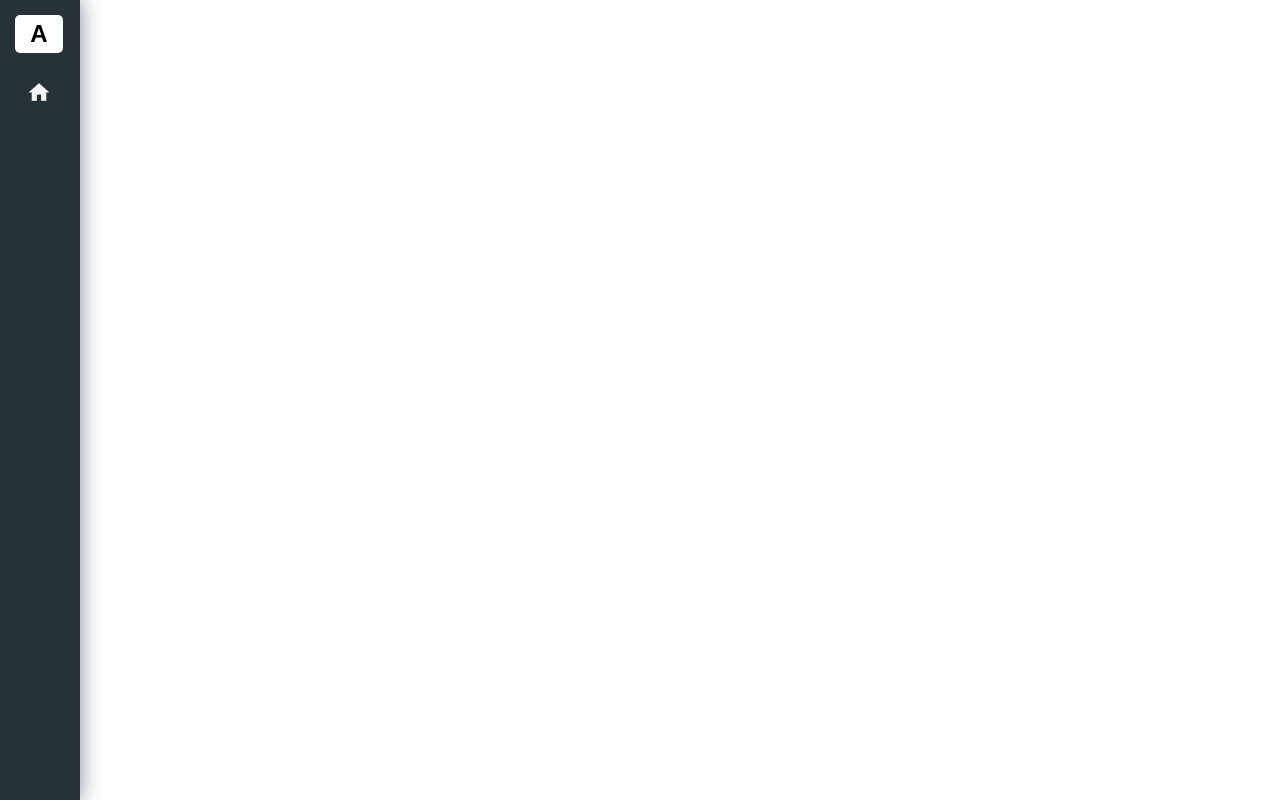
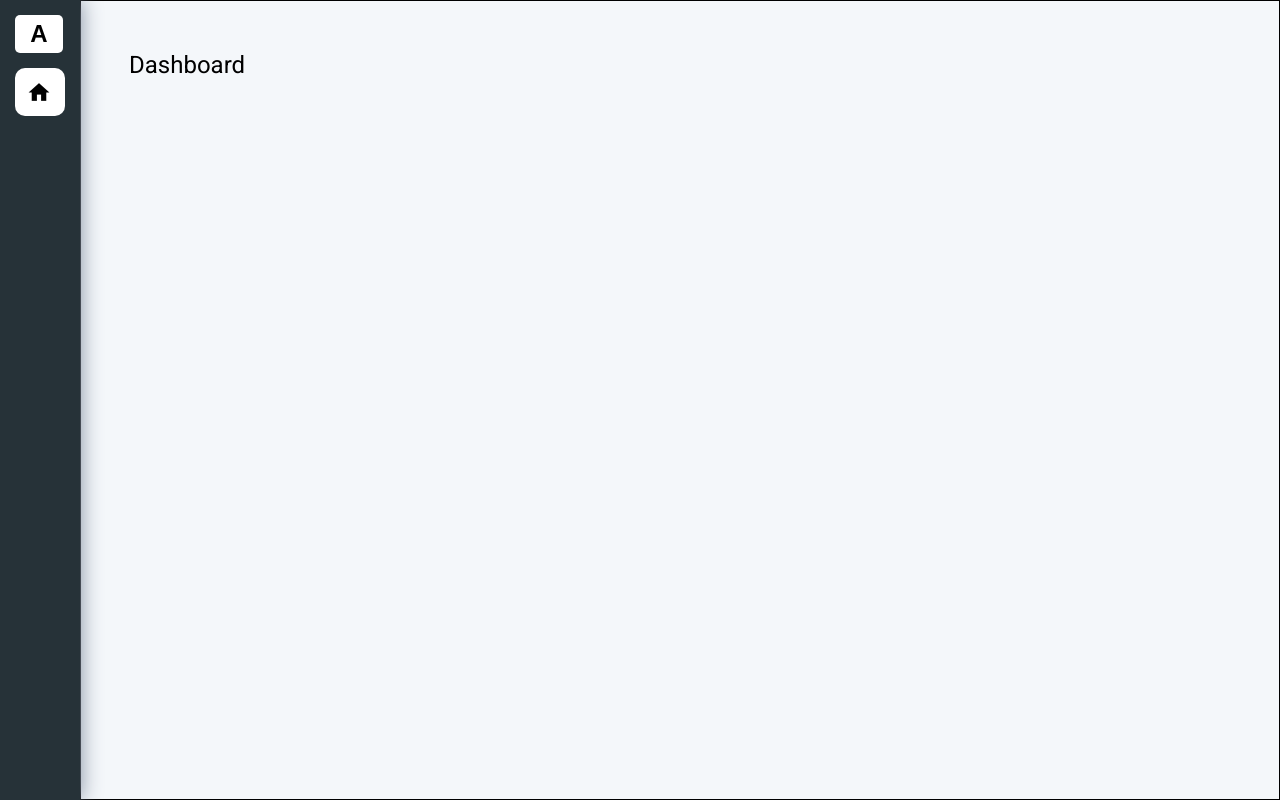
Before and after one commit to domingospawn616/responsivesidenav, an Angular app: page /dashboard in a window 1280 px wide. Before the commit this address led to /. Built offline with nearby package versions, Linux system fonts and the light colour scheme; a small style sheet from the web is missing.

Commit message:
Configuração de ativação dos links

```diff
--- a/src/app/app.component.html
+++ b/src/app/app.component.html
@@ -1 +1,4 @@
-<app-sidenav></app-sidenav>
+<app-sidenav (onToggleSideNav)="onToggleSideNav($event)"></app-sidenav>
+<app-body
+    [screenStatus]="isSideNavStatus"
+></app-body>
--- a/src/app/app.component.ts
+++ b/src/app/app.component.ts
@@ -1,14 +1,23 @@
 import { Component } from '@angular/core';
 import { RouterOutlet } from '@angular/router';
 import { SidenavComponent } from './template/sidenav/sidenav.component';
+import { SideNavToggle } from './template/sidenav/sidenavtoogle';
+import { BodyComponent } from './template/body/body.component';
 
 @Component({
   selector: 'app-root',
   standalone: true,
-  imports: [RouterOutlet, SidenavComponent],
+  imports: [RouterOutlet, SidenavComponent, BodyComponent],
   templateUrl: './app.component.html',
   styleUrl: './app.component.scss'
 })
 export class AppComponent {
   title = 'Angular Nav Bar';
+
+  isSideNavStatus: SideNavToggle = {collapsed: false, screenWidth: 0};
+
+  onToggleSideNav(data: SideNavToggle):void {
+    this.isSideNavStatus.collapsed = data.collapsed;
+    this.isSideNavStatus.screenWidth = data.screenWidth;
+  }
 }
--- a/src/app/app.routes.ts
+++ b/src/app/app.routes.ts
@@ -1,3 +1,6 @@
 import { Routes } from '@angular/router';
+import { DashboardComponent } from './pages/dashboard/dashboard.component';
 
-export const routes: Routes = [];
+export const routes: Routes = [
+    {path: 'dashboard', component: DashboardComponent}
+];
--- a/src/app/pages/dashboard/dashboard.component.html
+++ b/src/app/pages/dashboard/dashboard.component.html
@@ -1 +1 @@
-<p>dashboard works!</p>
+<h1>Dashboard</h1>
--- a/src/app/template/body/body.component.html
+++ b/src/app/template/body/body.component.html
@@ -1 +1,3 @@
-<p>body works!</p>
+<div class="body" [class]="getBodyClass()">
+    <router-outlet></router-outlet>
+</div>
--- a/src/app/template/body/body.component.scss
+++ b/src/app/template/body/body.component.scss
@@ -0,0 +1,22 @@
+.body {
+    width: calc(100% - 5rem);
+    height: 100vh;
+    margin-left: 5rem;
+    z-index: 0;
+    position: relative;
+    top: 0;
+    transition: all .5s ease;
+    background: #f4f7fa;
+    padding: 3rem;
+    border: 1px solid;
+}
+
+.body-trimmed {
+    width: calc(100% - 17rem);
+    margin-left: 17rem;
+}
+
+.body-md-screen {
+    width: calc(100% - 5rem);
+    margin-left: 5rem;
+}
--- a/src/app/template/body/body.component.ts
+++ b/src/app/template/body/body.component.ts
@@ -1,12 +1,28 @@
-import { Component } from '@angular/core';
+import { Component, Input } from '@angular/core';
+import { RouterModule } from '@angular/router';
+import { SideNavToggle } from '../sidenav/sidenavtoogle';
 
 @Component({
   selector: 'app-body',
   standalone: true,
-  imports: [],
+  imports: [RouterModule],
   templateUrl: './body.component.html',
   styleUrl: './body.component.scss'
 })
 export class BodyComponent {
+  @Input() screenStatus: SideNavToggle = {collapsed: false, screenWidth: 0};
 
+  getBodyClass(): string {
+    let styleClass = '';
+
+    if(this.screenStatus.collapsed && this.screenStatus.screenWidth > 768){
+      styleClass = 'body-trimed';
+    } else if(this.screenStatus.collapsed && this.screenStatus.screenWidth <= 768 && this.screenStatus.screenWidth > 0){
+      styleClass = 'body-md-screen';
+    }
+
+    console.log('screenStatus = '+JSON.stringify(this.screenStatus));
+    console.log('StyleClass = '+styleClass);
+    return styleClass;
+  }
 }
--- a/src/app/template/sidenav/sidenav.component.html
+++ b/src/app/template/sidenav/sidenav.component.html
@@ -1,7 +1,7 @@
-<div class="sidenav" [class.sidenav-collapsed]="collapse">
+<div class="sidenav" [class.sidenav-collapsed]="screenSize.collapsed">
     <div class="logo-container">
         <button class="logo" (click)="toggleCollapse()">A</button>
-        @if (collapse) {
+        @if (screenSize.collapsed) {
             <div class="logo-text">Angular</div>
             <button class="btn-close" (click)="closeSideNav()">
                 <mat-icon class="btn-close-icon" fontIcon="close"></mat-icon>
@@ -14,9 +14,12 @@
 
         @for (nav of navData; track nav) {
             <li class="sidenav-nav-item">
-                <a class="sidenav-nav-link" [routerLink]="[nav.routeLink]">
+                <a class="sidenav-nav-link"
+                    [routerLink]="[nav.routeLink]"
+                    routerLinkActive="active"
+                    [routerLinkActiveOptions]="{exact: true}" >
                     <mat-icon class="sidenav-nav-link-icon" [fontIcon]="nav.icon"></mat-icon>
-                    @if (collapse){ <span class="sidenav-link-text">{{nav.label}}</span> }
+                    @if (screenSize.collapsed){ <span class="sidenav-link-text">{{nav.label}}</span> }
                 </a>
             </li>
         }
--- a/src/app/template/sidenav/sidenav.component.scss
+++ b/src/app/template/sidenav/sidenav.component.scss
@@ -102,3 +102,12 @@
 
     }
 }
+
+.active {
+    background-color: #fff;
+
+    .sidenav-nav-link-icon,
+    .sidenav-link-text {
+        color: #000;
+    }
+}
--- a/src/app/template/sidenav/sidenav.component.ts
+++ b/src/app/template/sidenav/sidenav.component.ts
@@ -1,7 +1,7 @@
 import { Component, EventEmitter, Output } from '@angular/core';
 import { NavDataServiceService } from '../nav-data-service.service';
 import { NavData } from '../nav-data';
-import { RouterModule } from '@angular/router';
+import { RouterLinkActive, RouterModule } from '@angular/router';
 import { MatIcon } from '@angular/material/icon';
 import { SideNavToggle } from './sidenavtoogle';
 
@@ -15,7 +15,7 @@ import { SideNavToggle } from './sidenavtoogle';
 export class SidenavComponent {
 
   @Output() onToggleSideNav: EventEmitter<SideNavToggle> = new EventEmitter();
-  collapse = false;
+  screenSize: SideNavToggle = { collapsed: false, screenWidth: 0 };
   navData: NavData[];
 
   constructor(private sideNavService: NavDataServiceService){
@@ -23,10 +23,12 @@ export class SidenavComponent {
   }
 
   toggleCollapse():void{
-    this.collapse = !this.collapse;
+    this.screenSize.collapsed = !this.screenSize.collapsed;
+    this.onToggleSideNav.emit(this.screenSize);
   }
 
   closeSideNav():void {
-    this.collapse = false;
+    this.screenSize.collapsed = false;
+    this.onToggleSideNav.emit(this.screenSize);
   }
 }
```
